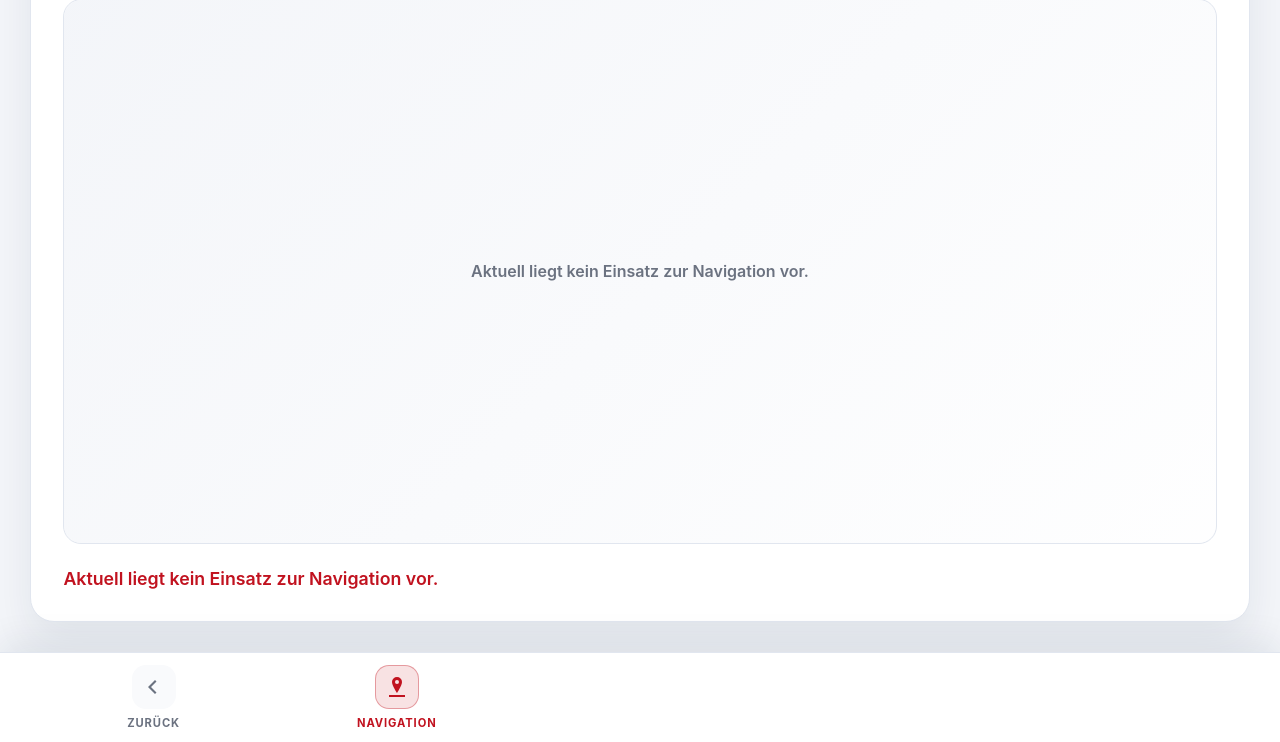
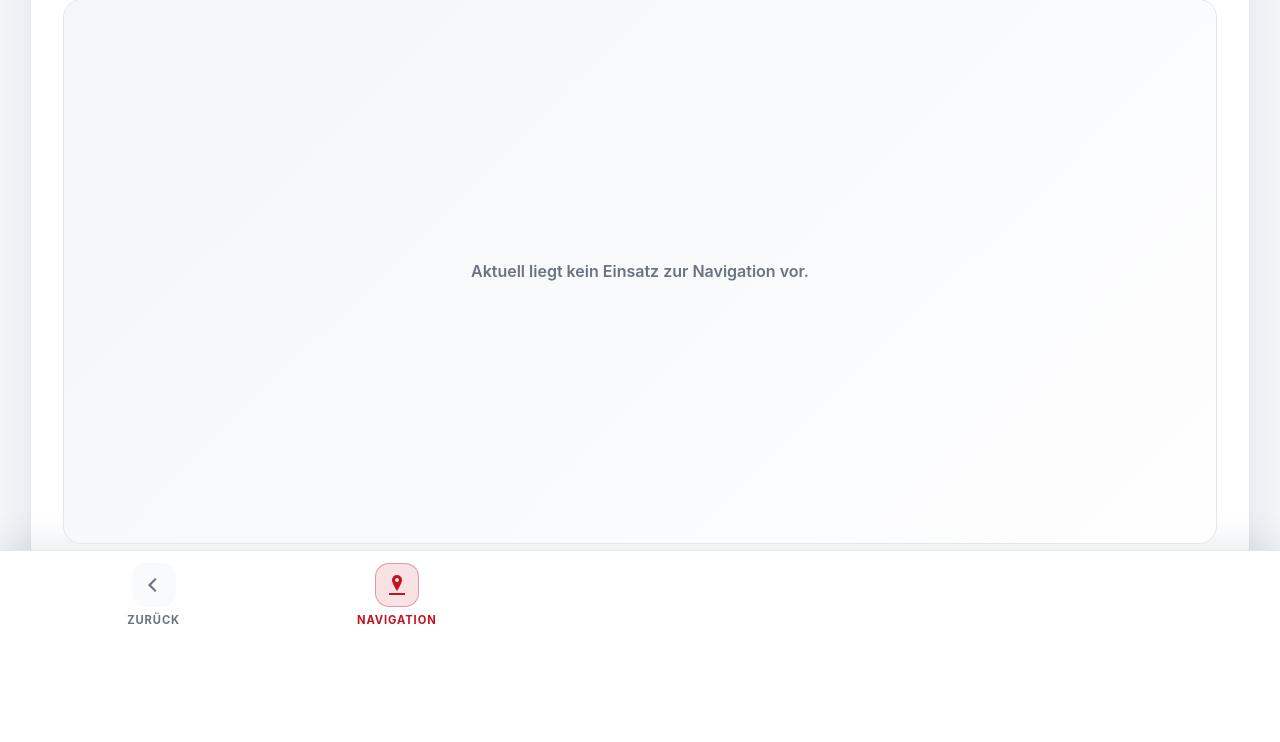
Before and after one commit to TimUx/alarm-monitor, a Flask app: template alarm_dashboard/templates/navigation.html in a window 1280 px wide. Shown: the part 348-1090 px from the top of the page. After the commit the page ends 972 px from the top, so only its background shows below. Run offline with Flask 3, Linux system fonts and the light colour scheme; the template is opened without the code that fills it, so the values that code supplies are empty.

Commit message:
Ensure bottom navigation remains visible

```diff
--- a/alarm_dashboard/static/css/dashboard.css
+++ b/alarm_dashboard/static/css/dashboard.css
@@ -38,6 +38,8 @@ body {
     display: flex;
     flex-direction: column;
     min-height: 100vh;
+    height: 100vh;
+    overflow: hidden;
 }
 
 .app-topline {
@@ -56,6 +58,7 @@ body {
     box-shadow: var(--shadow-soft);
     position: relative;
     z-index: 1;
+    flex-shrink: 0;
 }
 
 .header-brand {
@@ -112,11 +115,13 @@ body {
 
 .app-main {
     flex: 1;
-    padding: 2.5rem clamp(1.5rem, 3vw, 3rem) 4.5rem;
+    padding: 2.5rem clamp(1.5rem, 3vw, 3rem) 3.5rem;
     display: flex;
     flex-direction: column;
     gap: 2rem;
     align-content: start;
+    overflow-y: auto;
+    min-height: 0;
 }
 
 .panel {
@@ -496,6 +501,7 @@ body {
     display: grid;
     grid-template-columns: repeat(5, minmax(0, 1fr));
     gap: 1rem;
+    flex-shrink: 0;
 }
 
 .bottom-nav__item {
```
